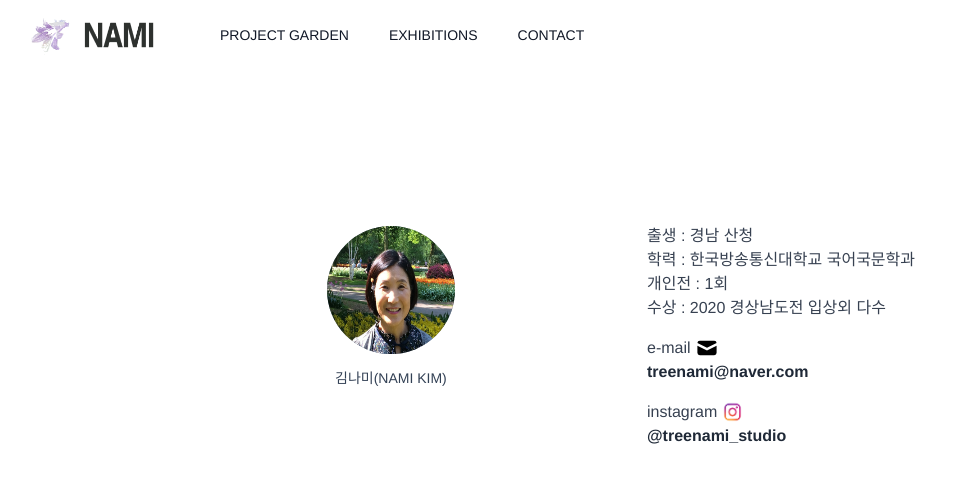
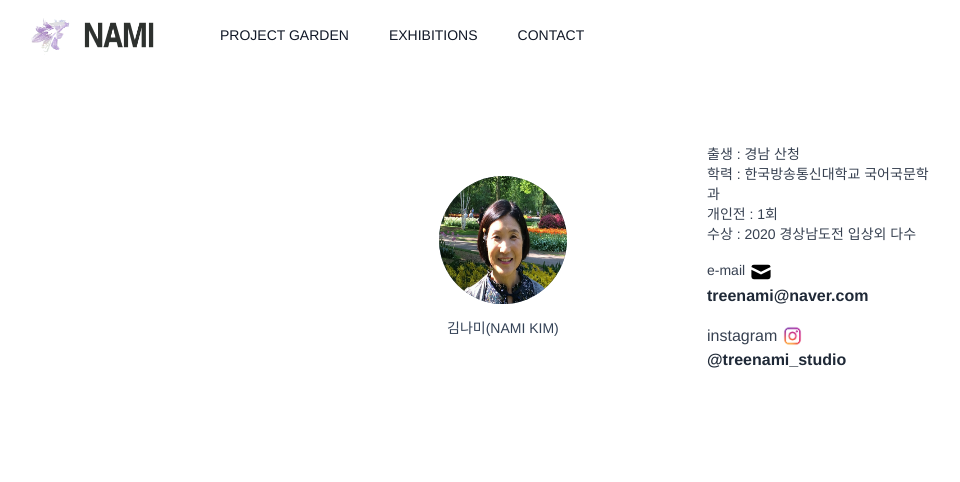
Before and after one commit to minhyukwang/invitation, a Next.js app: page /contact in a window 1280 px wide. Shown: the top 482 px of the page, without its empty margins (9-969 px from the left). Built offline with nearby package versions, Linux system fonts and the light colour scheme.

Commit message:
Update index.tsx

```diff
--- a/pages/contact/index.tsx
+++ b/pages/contact/index.tsx
@@ -8,8 +8,8 @@ const Contact: NextPage = () => {
     <div>
       <Nevigator />
       <div className="max-w-2xl mx-auto py-20 px-20 grid items-center grid-cols-1 gap-y-4 gap-x-8 sm:px-6 lg:max-w-2xl lg:px-8 lg:grid-cols-2">
-        <div>
-          <div className="h-32 w-32 rounded-full bg-slate-500 overflow-hidden">
+        <div className="ml-28">
+          <div className="h-32 w-32 rounded-full bg-slate-500 overflow-hidden ">
             <Image
               src="/profile3.jpg"
               alt="Picture of the author"
@@ -24,21 +24,19 @@ const Contact: NextPage = () => {
             </span>
           </div>
         </div>
-        <div className="flex-col pt-20 py-6">
+        <div className="flex-col ml-[60px]">
           <div className="mb-4">
-            <div className="mr-1 text-gray-700 font-medium">
-              출생 : 경남 산청
-            </div>
-            <div className="mr-1 text-gray-700 font-medium">
+            <div className="mr-1 text-gray-700 text-sm">출생 : 경남 산청</div>
+            <div className="mr-1 text-gray-700 text-sm">
               학력 : 한국방송통신대학교 국어국문학과
             </div>
-            <div className="mr-1 text-gray-700 font-medium">개인전 : 1회</div>
-            <div className="mr-1 text-gray-700 font-medium">
+            <div className="mr-1 text-gray-700 text-sm">개인전 : 1회</div>
+            <div className="mr-1 text-gray-700 text-sm">
               수상 : 2020 경상남도전 입상외 다수
             </div>
           </div>
           <div className="flex">
-            <div className="mr-1 text-gray-700 font-medium">e-mail</div>
+            <div className="mr-1 text-gray-700 text-sm">e-mail</div>
             <svg
               className="w-6 h-6"
               fill="currentColor"
```
